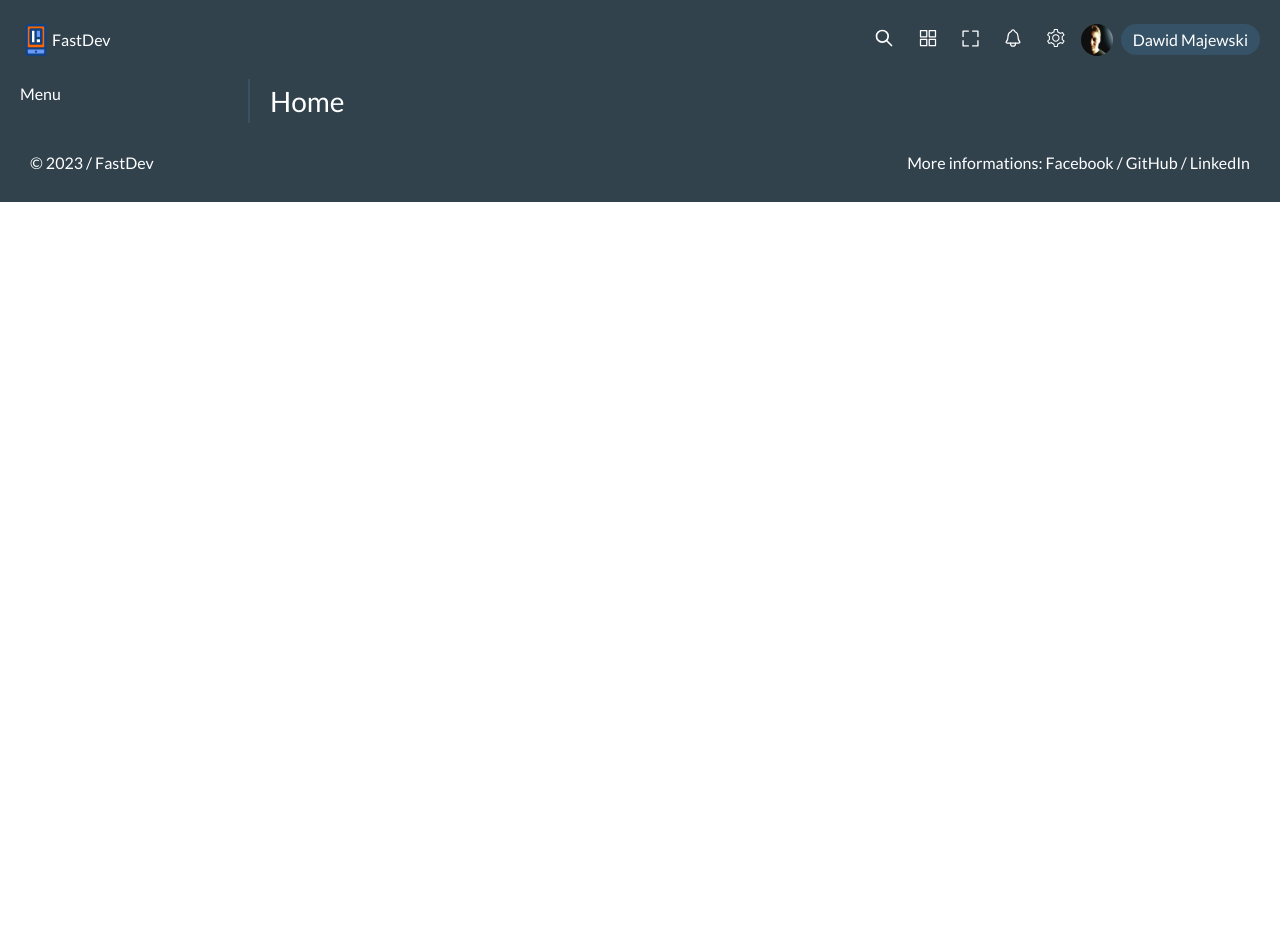
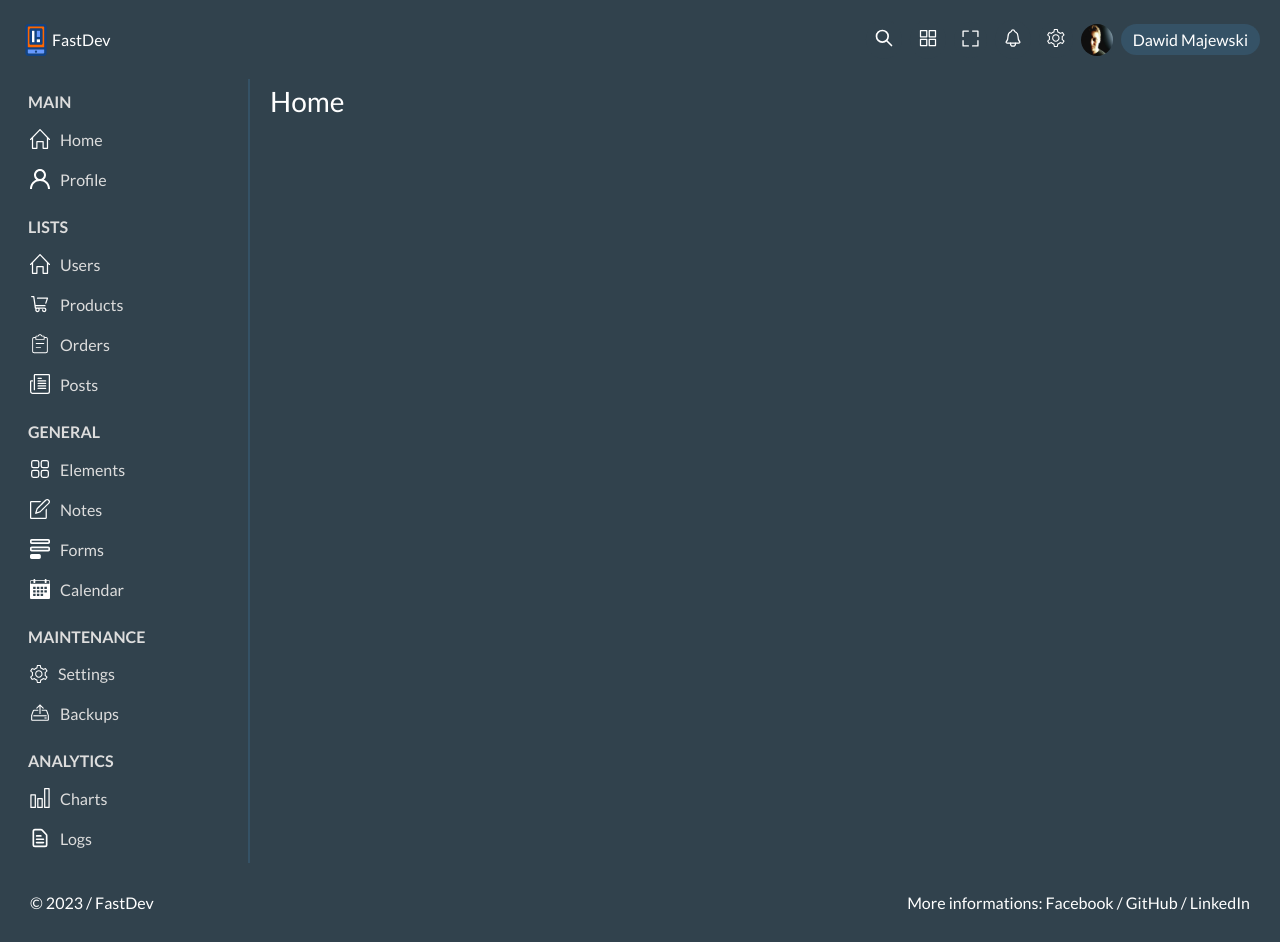
Before and after one commit to dawid-majewski-pl/dashboard, a React (Vite) app: page / in a window 1280 px wide. Before the commit the page ends 800 px from the top, so only its background shows below. Built offline with nearby package versions, Linux system fonts and the light colour scheme.

Commit message:
Menu component with content, design and animations.

```diff
--- a/src/components/menu/Menu.tsx
+++ b/src/components/menu/Menu.tsx
@@ -1,9 +1,94 @@
-import './menu.scss'
+import "./menu.scss";
+import home from "/src/svg/home.svg";
+import profile from "/src/svg/profile.svg";
+import products from "/src/svg/product.svg";
+import orders from "/src/svg/order.svg";
+import posts from "/src/svg/post2.svg";
+import elements from "/src/svg/element.svg";
+import notes from "/src/svg/note.svg";
+import forms from "/src/svg/form.svg";
+import calendar from "/src/svg/calendar.svg";
+import settings from "/src/svg/settings.svg";
+import backups from "/src/svg/backup.svg";
+import charts from "/src/svg/chart.svg";
+import logs from "/src/svg/log.svg";
 
 const Menu = () => {
     return (
-        <div>Menu</div>
-    )
-}
+        <div className="Menu">
+            <div className="Menu__item">
+                <span className="Menu__title">MAIN</span>
+                <a className="Menu__link" href="x">
+                    <img src={home} alt="Home icon." />
+                    <span className="Menu__link-title">Home</span>
+                </a>
+                <a className="Menu__link" href="x">
+                    <img src={profile} alt="Profile icon." />
+                    <span className="Menu__link-title">Profile</span>
+                </a>
+            </div>
+            <div className="Menu__item">
+                <span className="Menu__title">LISTS</span>
+                <a className="Menu__link" href="x">
+                    <img src={home} alt="Home icon." />
+                    <span className="Menu__link-title">Users</span>
+                </a>
+                <a className="Menu__link" href="x">
+                    <img src={products} alt="Profile icon." />
+                    <span className="Menu__link-title">Products</span>
+                </a>
+                <a className="Menu__link" href="x">
+                    <img src={orders} alt="Home icon." />
+                    <span className="Menu__link-title">Orders</span>
+                </a>
+                <a className="Menu__link" href="x">
+                    <img src={posts} alt="Profile icon." />
+                    <span className="Menu__link-title">Posts</span>
+                </a>
+            </div>
+            <div className="Menu__item">
+                <span className="Menu__title">GENERAL</span>
+                <a className="Menu__link" href="x">
+                    <img src={elements} alt="Home icon." />
+                    <span className="Menu__link-title">Elements</span>
+                </a>
+                <a className="Menu__link" href="x">
+                    <img src={notes} alt="Profile icon." />
+                    <span className="Menu__link-title">Notes</span>
+                </a>
+                <a className="Menu__link" href="x">
+                    <img src={forms} alt="Home icon." />
+                    <span className="Menu__link-title">Forms</span>
+                </a>
+                <a className="Menu__link" href="x">
+                    <img src={calendar} alt="Profile icon." />
+                    <span className="Menu__link-title">Calendar</span>
+                </a>
+            </div>
+            <div className="Menu__item">
+                <span className="Menu__title">MAINTENANCE</span>
+                <a className="Menu__link" href="x">
+                    <img src={settings} alt="Home icon." />
+                    <span className="Menu__link-title">Settings</span>
+                </a>
+                <a className="Menu__link" href="x">
+                    <img src={backups} alt="Profile icon." />
+                    <span className="Menu__link-title">Backups</span>
+                </a>
+            </div>
+            <div className="Menu__item">
+                <span className="Menu__title">ANALYTICS</span>
+                <a className="Menu__link" href="x">
+                    <img src={charts} alt="Home icon." />
+                    <span className="Menu__link-title">Charts</span>
+                </a>
+                <a className="Menu__link" href="x">
+                    <img src={logs} alt="Profile icon." />
+                    <span className="Menu__link-title">Logs</span>
+                </a>
+            </div>
+        </div>
+    );
+};
 
-export default Menu
+export default Menu;
--- a/src/components/menu/menu.scss
+++ b/src/components/menu/menu.scss
@@ -0,0 +1,34 @@
+@import '/src/styles/variables.scss';
+.Menu {
+    display: flex;
+    flex-direction: column;
+    gap: 10px;
+    &__item {
+        display: flex;
+        flex-direction: column;
+        color: $light-font;
+    }
+    &__title {
+        font-weight: 700;
+        padding: 8px;
+        transition: .2s;
+    }
+    &__link {
+        display: flex;
+        align-items: center;
+        gap: 10px;
+        padding: 10px;
+        border-radius: 4px;
+        transition: .3s;
+        &:hover {
+            background-color: $light-bg;
+        }
+    }
+    &__link-title {
+        transition: .3s;
+    }
+}
+
+.Menu__link:hover > .Menu__link-title {
+    transform:translateX(4px);
+}
```
